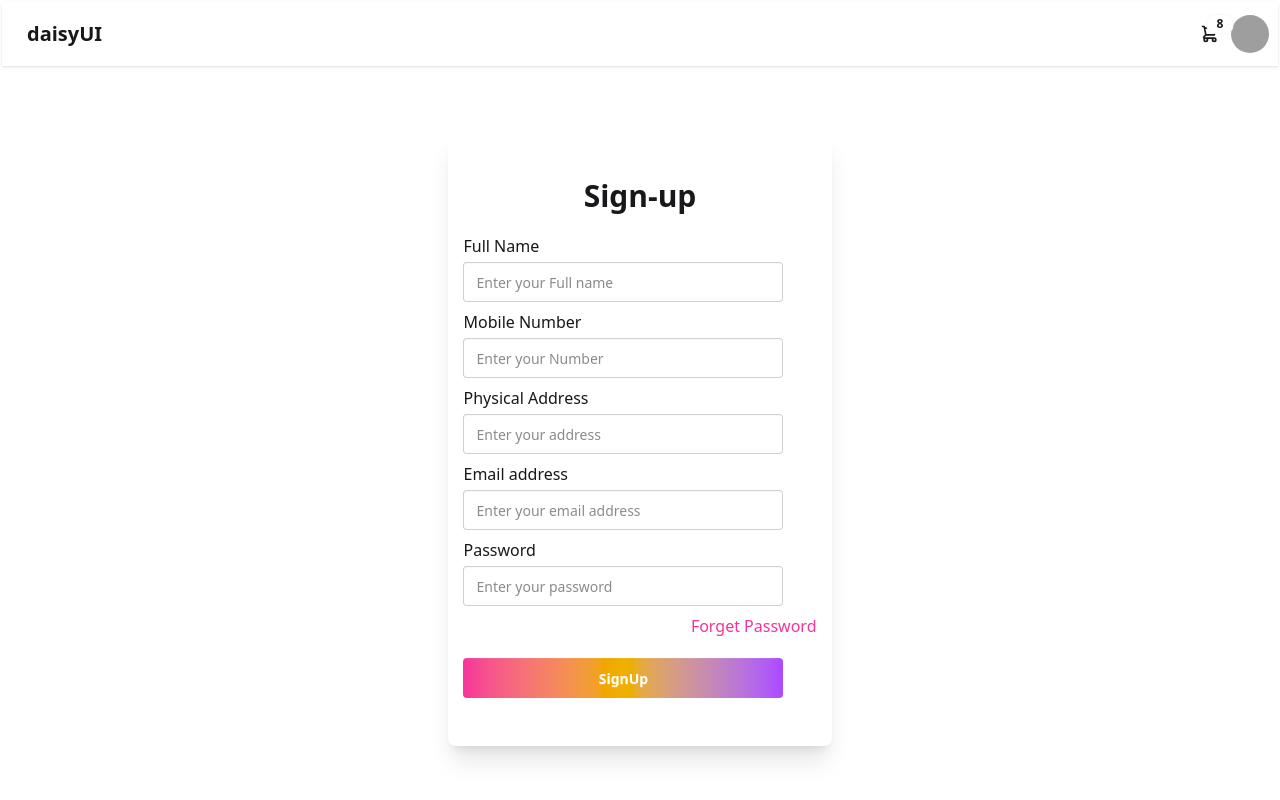
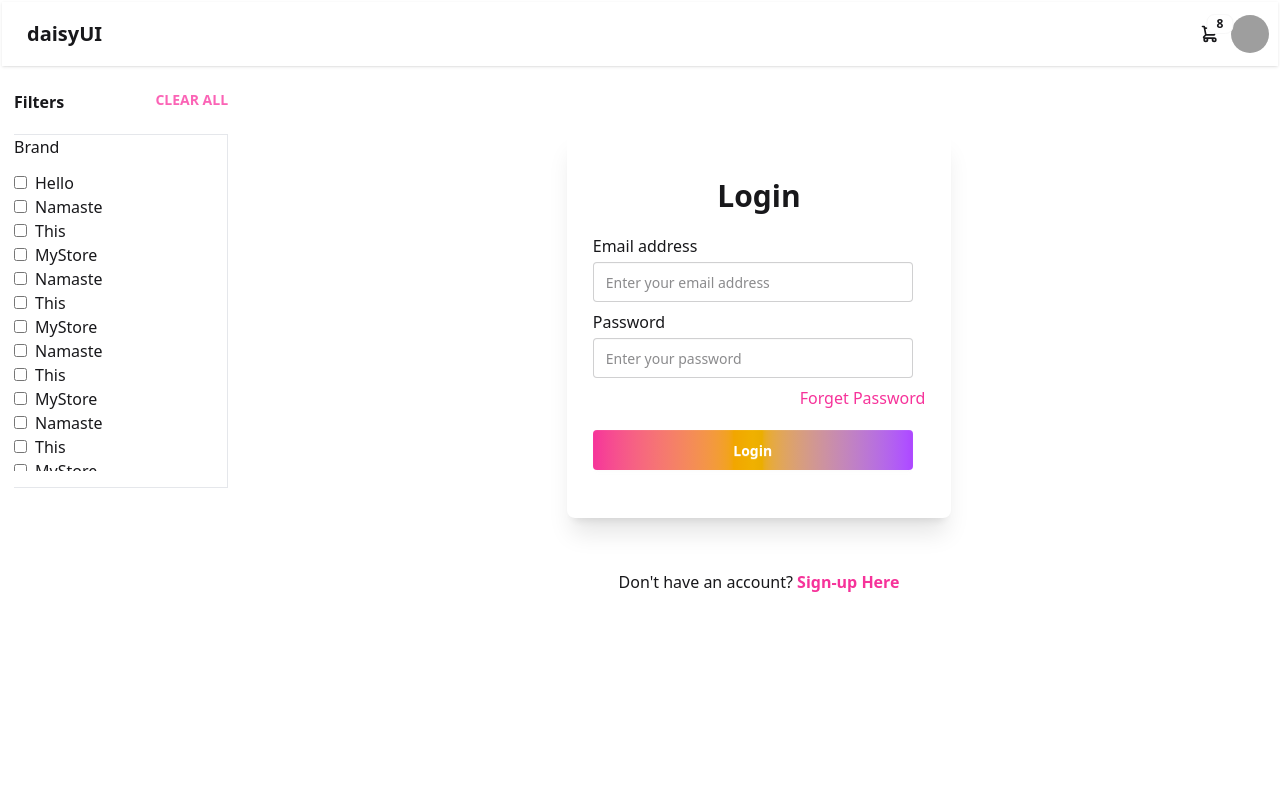
Before and after one commit to vanshchauhan279/my_shop_frontend, a React (Vite) app: page / in a window 1280 px wide. Shown: the top 800 px of the page. Built offline with nearby package versions, Linux system fonts and the light colour scheme; grey boxes are pictures that could not be loaded.

Commit message:
Add Side bar

```diff
--- a/src/components/Body.jsx
+++ b/src/components/Body.jsx
@@ -2,6 +2,7 @@ import React from 'react'
 import { Outlet } from 'react-router-dom'
 import Navbar from './Navbar'
 import Footer from './Footer'
+import Sidebar from './Sidebar'
 
 const Body = () => {
   return (
--- a/src/components/Home.jsx
+++ b/src/components/Home.jsx
@@ -1,10 +1,14 @@
 import React from 'react'
 import Login from './Login'
+import Sidebar from './Sidebar'
 
 const Home = () => {
   return (
-    <div className='mb-32'>
-      <Login/>
+    <div className='mb-32 flex'>
+      <Sidebar/>
+      <div className='flex items-center w-screen justify-center'>
+          <Login/>
+      </div>
     </div>
   )
 }
--- a/src/components/Login.jsx
+++ b/src/components/Login.jsx
@@ -9,7 +9,7 @@ const Login = () => {
   const [name, setName] = useState("");
   const [phone, setPhone] = useState("");
   const [address, setAddress] = useState("");
-  const [isProfile, setIsprofile] = useState(false);
+  const [isProfile, setIsprofile] = useState(true);
 
   const navigate = useNavigate();
 
--- /dev/null
+++ b/src/components/SideProperties.jsx
@@ -0,0 +1,20 @@
+import React from "react";
+
+const SideProperties = ({heading, headArr}) => {
+    console.log(headArr)
+  return (
+    <div className="border-t border-r border-b border-gray-200 pb-2">
+      <h1 className="font-medium mb-3">{heading}</h1>
+      <div className="mb-2 overflow-y-auto h-[300px]">
+        {headArr.map((element, index) => (
+          <div className="" key={index}>
+            <input type="checkbox" id="brand" className="inline-flex mr-2" />
+            <label htmlFor="brand" className="font-thin capitalize">{element}</label>
+          </div>
+        ))}
+      </div>
+    </div>
+  );
+};
+
+export default SideProperties;
--- /dev/null
+++ b/src/components/Sidebar.jsx
@@ -0,0 +1,17 @@
+import React from 'react'
+import SideProperties from './SideProperties'
+
+const Sidebar = () => {
+    const brandArr = ["hello", "Namaste", "This", "MyStore", "Namaste", "This", "MyStore", "Namaste", "This", "MyStore", "Namaste", "This", "MyStore"];
+  return (
+    <div className='w-72 p-3'>
+        <div className='flex justify-between mb-5 mt-3'>
+          <h1 className='font-bold'>Filters</h1>
+          <h4 className='text-pink-400 font-bold text-sm'>CLEAR ALL</h4>
+        </div>
+       <SideProperties heading={"Brand"} headArr={brandArr}/>
+    </div>
+  )
+}
+
+export default Sidebar
```
